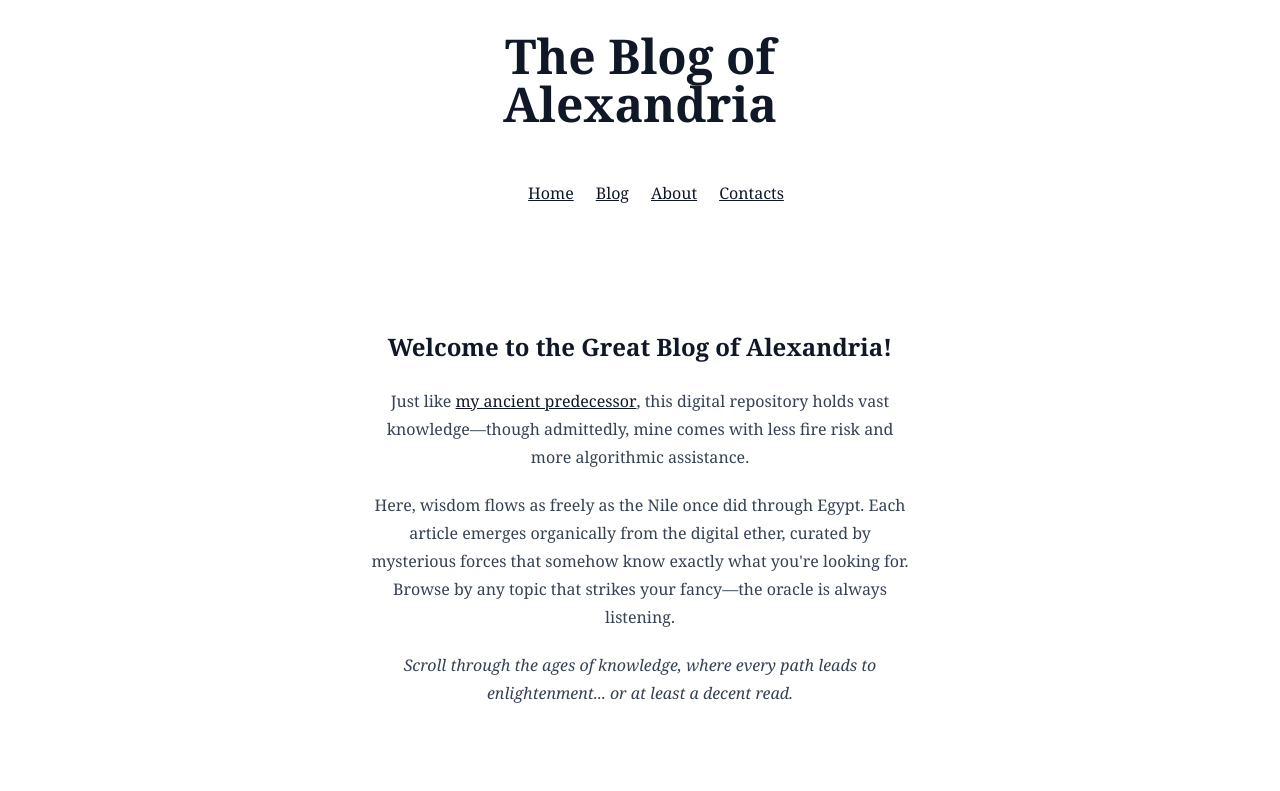
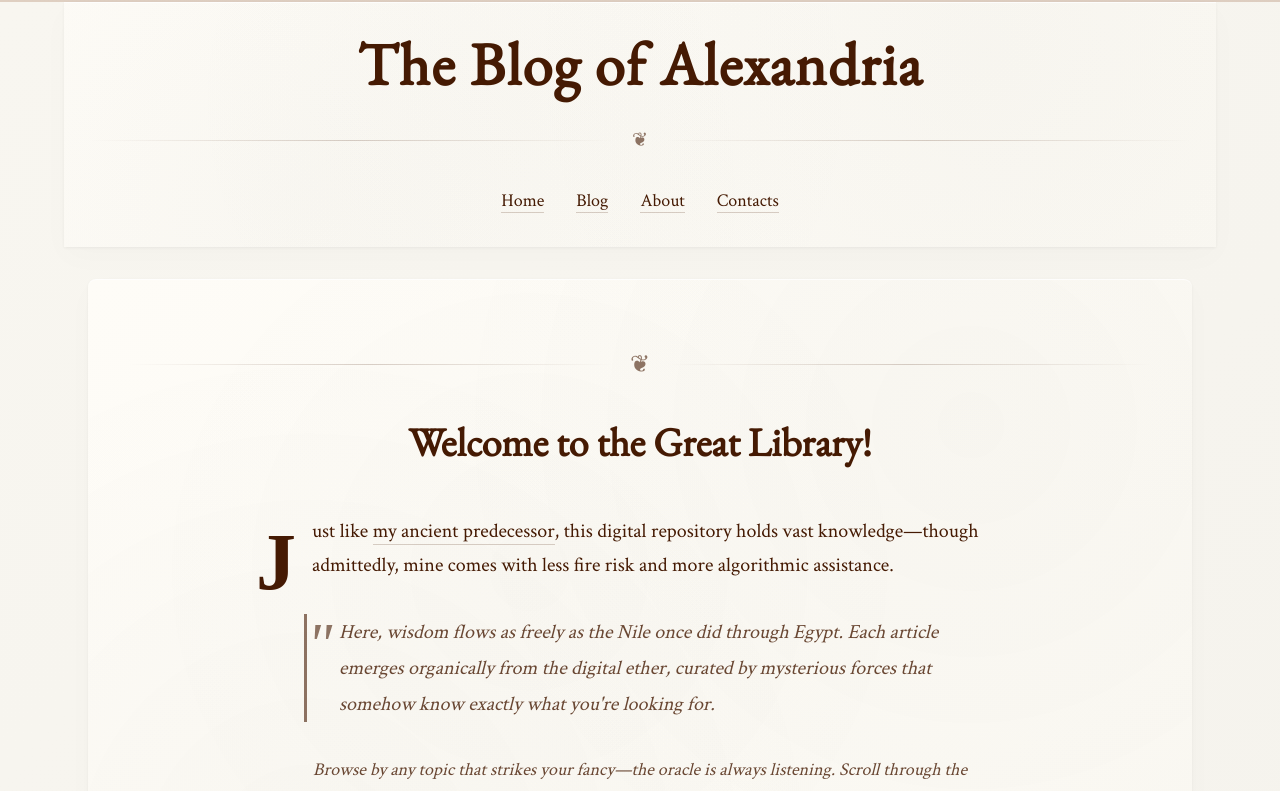
Before and after one commit to paoloricciuti/the-blog-of-alexandria, a SvelteKit app: page / in a window 1280 px wide. Shown: the top 791 px of the page. Built offline with nearby package versions, Linux system fonts and the light colour scheme.

Commit message:
feat: redesign

```diff
--- a/package.json
+++ b/package.json
@@ -44,6 +44,8 @@
 		"vite-plugin-devtools-json": "^0.2.0"
 	},
 	"dependencies": {
+		"@fontsource/crimson-text": "^5.2.6",
+		"@fontsource/eb-garamond": "^5.2.6",
 		"@libsql/client": "^0.14.0",
 		"@shikijs/markdown-it": "^3.9.2",
 		"drizzle-orm": "^0.40.0",
--- a/src/app.css
+++ b/src/app.css
@@ -1,2 +1,175 @@
 @import 'tailwindcss';
 @plugin '@tailwindcss/typography';
+
+/* Design System Variables */
+:root {
+	/* Colors */
+	--color-primary: #451a03; /* amber-950 */
+	--color-primary-hover: #7c2d12; /* amber-900 */
+	--color-secondary: #92400e; /* amber-800 */
+	--color-accent: rgba(69, 26, 3, 0.6);
+	--color-text: #451a03;
+	--color-text-muted: rgba(69, 26, 3, 0.8);
+	--color-border: rgba(69, 26, 3, 0.2);
+	--color-bg-paper: #fefcf7;
+	--color-bg-accent: #fef3c7;
+
+	/* Typography */
+	--font-display: 'EB Garamond', serif;
+	--font-body: 'Crimson Text', serif;
+	--font-ornament: 'Times New Roman', serif;
+}
+
+/* Book-like design enhancements */
+body {
+	background: linear-gradient(135deg, #f8f6f0 0%, #f5f3ed 100%);
+	min-height: 100vh;
+	font-family: var(--font-body);
+	color: var(--color-text);
+}
+
+/* Paper texture effect */
+.paper-texture {
+	background:
+		radial-gradient(circle at 20% 80%, rgba(120, 119, 108, 0.03) 0%, transparent 50%),
+		radial-gradient(circle at 80% 20%, rgba(120, 119, 108, 0.03) 0%, transparent 50%),
+		radial-gradient(circle at 40% 40%, rgba(120, 119, 108, 0.02) 0%, transparent 50%),
+		linear-gradient(135deg, var(--color-bg-paper) 0%, #faf8f2 100%);
+	box-shadow:
+		0 1px 3px rgba(0, 0, 0, 0.05),
+		0 10px 30px rgba(0, 0, 0, 0.02),
+		inset 0 1px 0 rgba(255, 255, 255, 0.8);
+}
+
+/* Typography Scale */
+.title-display {
+	font-family: var(--font-display);
+	font-size: 3.75rem;
+	font-weight: 600;
+	color: var(--color-primary);
+	line-height: 1;
+	letter-spacing: 0.025em;
+}
+
+.title-main {
+	font-family: var(--font-display);
+	font-size: 2.5rem;
+	font-weight: 600;
+	color: var(--color-primary);
+	line-height: 1.2;
+}
+
+.title-section {
+	font-family: var(--font-display);
+	font-size: 1.875rem;
+	font-weight: 600;
+	color: var(--color-primary);
+	line-height: 1.3;
+}
+
+.text-body {
+	font-family: var(--font-body);
+	font-size: 1.125rem;
+	color: var(--color-text);
+	line-height: 1.75;
+}
+
+.text-large {
+	font-family: var(--font-body);
+	font-size: 1.25rem;
+	color: var(--color-text);
+	line-height: 1.7;
+}
+
+.text-muted {
+	color: var(--color-text-muted);
+}
+
+/* Elegant chapter divider */
+.chapter-divider {
+	display: flex;
+	align-items: center;
+	margin: 2rem 0;
+}
+
+.chapter-divider::before,
+.chapter-divider::after {
+	content: '';
+	flex: 1;
+	height: 1px;
+	background: linear-gradient(to right, transparent, var(--color-border), transparent);
+}
+
+.chapter-divider::before {
+	margin-right: 1rem;
+}
+
+.chapter-divider::after {
+	margin-left: 1rem;
+}
+
+/* Ornamental elements */
+.ornament {
+	display: inline-block;
+	font-family: var(--font-ornament);
+	font-size: 1.2em;
+	color: var(--color-accent);
+}
+
+/* Enhanced link styling */
+.elegant-link {
+	color: var(--color-primary);
+	text-decoration: none;
+	border-bottom: 1px solid var(--color-border);
+	transition: all 0.2s ease;
+}
+
+.elegant-link:hover {
+	color: var(--color-primary-hover);
+	border-bottom-color: var(--color-accent);
+}
+
+/* Drop cap styling for blog posts */
+.drop-cap::first-letter {
+	float: left;
+	font-family: var(--font-ornament);
+	font-size: 4em;
+	line-height: 0.8;
+	padding: 0.1em 0.1em 0 0;
+	margin: 0.1em 0.1em 0 0;
+	color: var(--color-primary);
+	font-weight: bold;
+}
+
+/* Quote styling */
+.elegant-quote {
+	border-left: 3px solid var(--color-accent);
+	margin: 1.5rem 0;
+	padding-left: 2rem;
+	font-style: italic;
+	color: var(--color-text-muted);
+	position: relative;
+}
+
+.elegant-quote::before {
+	content: '"';
+	font-size: 3em;
+	color: var(--color-accent);
+	position: absolute;
+	line-height: 1;
+	margin-left: -2rem;
+	font-family: var(--font-ornament);
+}
+
+/* Button styling */
+.button-accent {
+	background: var(--color-bg-accent);
+	color: var(--color-primary);
+	border: 1px solid var(--color-border);
+	transition: all 0.2s ease;
+}
+
+.button-accent:hover {
+	background: #fde68a;
+	color: var(--color-primary-hover);
+}
--- a/src/routes/+layout.svelte
+++ b/src/routes/+layout.svelte
@@ -1,5 +1,7 @@
 <script lang="ts">
 	import '../app.css';
+	import '@fontsource/crimson-text';
+	import '@fontsource/eb-garamond';
 	import favicon from '$lib/assets/favicon.svg';
 
 	let { children } = $props();
@@ -9,18 +11,55 @@
 	<link rel="icon" href={favicon} />
 </svelte:head>
 
-<header class="m-auto prose p-8 font-serif">
-	<h1 class="text-center text-5xl">The Blog of Alexandria</h1>
-	<nav>
-		<ul class="mt-4 flex list-none justify-center space-x-4">
-			<li><a href="/">Home</a></li>
-			<li><a href="/blog">Blog</a></li>
-			<li><a href="/about">About</a></li>
-			<li><a href="/contacts">Contacts</a></li>
-		</ul>
-	</nav>
-</header>
+<div class="min-h-screen">
+	<!-- Ornamental border -->
+	<div class="border-t-2 border-amber-900/20"></div>
 
-<main class="m-auto prose font-serif p-4">
-	{@render children?.()}
-</main>
+	<header class="paper-texture mx-auto max-w-6xl px-6 py-8 shadow-sm">
+		<div class="text-center">
+			<h1 class="title-display mb-2">
+				The Blog of Alexandria
+			</h1>
+			<div class="chapter-divider">
+				<span class="ornament">❦</span>
+			</div>
+
+			<nav class="mt-6">
+				<ul class="flex list-none justify-center space-x-8">
+					<li>
+						<a href="/" class="elegant-link text-lg font-medium transition-all hover:scale-105">
+							Home
+						</a>
+					</li>
+					<li>
+						<a href="/blog" class="elegant-link text-lg font-medium transition-all hover:scale-105">
+							Blog
+						</a>
+					</li>
+					<li>
+						<a
+							href="/about"
+							class="elegant-link text-lg font-medium transition-all hover:scale-105"
+						>
+							About
+						</a>
+					</li>
+					<li>
+						<a
+							href="/contacts"
+							class="elegant-link text-lg font-medium transition-all hover:scale-105"
+						>
+							Contacts
+						</a>
+					</li>
+				</ul>
+			</nav>
+		</div>
+	</header>
+
+	<main class="mx-auto max-w-6xl px-6 py-8">
+		<div class="paper-texture mx-auto prose prose-xl max-w-none rounded-lg px-10 py-8 shadow-sm">
+			{@render children?.()}
+		</div>
+	</main>
+</div>
--- a/src/routes/+page.svelte
+++ b/src/routes/+page.svelte
@@ -1,20 +1,40 @@
 <section class="text-center">
-	<h2>Welcome to the Great Blog of Alexandria!</h2>
-	<p>
-		Just like <a href="https://en.wikipedia.org/wiki/Library_of_Alexandria"
-			>my ancient predecessor</a
-		>, this digital repository holds vast knowledge—though admittedly, mine comes with less fire
-		risk and more algorithmic assistance.
-	</p>
-	<p>
+	<div class="chapter-divider mb-8">
+		<span class="ornament">❦</span>
+	</div>
+
+	<h1 class="title-main mb-12">Welcome to the Great Library!</h1>
+
+	<div class="drop-cap mx-auto max-w-3xl text-left">
+		<p class="text-large mb-6">
+			Just like <a href="https://en.wikipedia.org/wiki/Library_of_Alexandria" class="elegant-link"
+				>my ancient predecessor</a
+			>, this digital repository holds vast knowledge—though admittedly, mine comes with less fire
+			risk and more algorithmic assistance.
+		</p>
+	</div>
+
+	<div class="elegant-quote mx-auto! my-8! max-w-2xl text-left">
 		Here, wisdom flows as freely as the Nile once did through Egypt. Each article emerges
 		organically from the digital ether, curated by mysterious forces that somehow know exactly what
-		you're looking for. Browse by any topic that strikes your fancy—the oracle is always listening.
+		you're looking for.
+	</div>
+
+	<p class="text-body text-muted mx-auto max-w-2xl italic">
+		Browse by any topic that strikes your fancy—the oracle is always listening. Scroll through the
+		ages of knowledge, where every path leads to enlightenment... or at least a decent read.
 	</p>
-	<p>
-		<em
-			>Scroll through the ages of knowledge, where every path leads to enlightenment... or at least
-			a decent read.</em
+
+	<div class="chapter-divider mt-12">
+		<span class="ornament">⚜</span>
+	</div>
+
+	<div class="mt-8 text-center">
+		<a
+			href="/blog"
+			class="button-accent elegant-link inline-block rounded-lg px-6 py-3 text-lg font-medium shadow-sm transition-all hover:shadow-md"
 		>
-	</p>
+			Begin Your Journey →
+		</a>
+	</div>
 </section>
--- a/src/routes/blog/+page.svelte
+++ b/src/routes/blog/+page.svelte
@@ -7,46 +7,71 @@
 </svelte:head>
 
 <div>
-	<h1 class="text-center">All Blog Posts</h1>
+	<div class="chapter-divider mb-8">
+		<span class="ornament">❦</span>
+	</div>
+
+	<h1 class="title-main mb-12 text-center">All Chronicles</h1>
 
 	{#if data.posts.length === 0}
-		<p>No blog posts found. Create some by visiting specific blog URLs!</p>
+		<div class="elegant-quote mx-auto my-12 max-w-2xl text-center">
+			<p class="text-body">
+				The scrolls await your curiosity. Create new chronicles by visiting specific topics—
+				the oracle will inscribe wisdom upon the digital papyrus.
+			</p>
+		</div>
 	{:else}
 		{#each data.posts as post (post.slug)}
-			<article class="not-prose mb-8 border-b pb-6 last:border-b-0">
-				<h2 class="mb-3 text-3xl font-bold">
-					<a href="/blog/{post.slug}" class="text-decoration-none">
+			<article class="not-prose mb-12 border-b pb-8 last:border-b-0" style="border-color: var(--color-border);">
+				<h2 class="title-section mb-4">
+					<a href="/blog/{post.slug}" class="elegant-link transition-all">
 						{post.title}
 					</a>
 				</h2>
-				<p class="leading-relaxed text-gray-700">
+				<p class="text-body text-muted mb-4">
 					{post.excerpt}
 				</p>
-				<a href="/blog/{post.slug}" class="text-decoration-none"> Read more → </a>
+				<div class="flex items-center">
+					<a href="/blog/{post.slug}" class="elegant-link font-medium">
+						Continue Reading →
+					</a>
+				</div>
 			</article>
 		{/each}
 
 		<!-- Pagination -->
 		{#if data.pagination.total_pages > 1}
-			<div class="not-prose mt-8 text-center">
+			<div class="not-prose mt-12 text-center">
+				<div class="chapter-divider mb-6">
+					<span class="ornament">⚜</span>
+				</div>
+
+				<div class="flex items-center justify-center space-x-6">
 					{#if data.pagination.has_prev_page}
-					<a href="/blog?page={data.pagination.current_page - 1}" class="text-decoration-none mr-4">
+						<a
+							href="/blog?page={data.pagination.current_page - 1}"
+							class="button-accent elegant-link rounded-lg px-4 py-2 transition-all"
+						>
 							← Previous
 						</a>
 					{/if}
 
-				<span class="mx-4">
+					<span class="text-body font-medium">
 						Page {data.pagination.current_page} of {data.pagination.total_pages}
 					</span>
 
 					{#if data.pagination.has_next_page}
-					<a href="/blog?page={data.pagination.current_page + 1}" class="text-decoration-none ml-4">
+						<a
+							href="/blog?page={data.pagination.current_page + 1}"
+							class="button-accent elegant-link rounded-lg px-4 py-2 transition-all"
+						>
 							Next →
 						</a>
 					{/if}
+				</div>
 
-				<p class="mt-2 text-sm text-gray-500">
-					Showing {data.posts.length} of {data.pagination.total_count} posts
+				<p class="mt-4 text-sm text-muted">
+					Showing {data.posts.length} of {data.pagination.total_count} chronicles
 				</p>
 			</div>
 		{/if}
--- a/src/routes/contacts/+page.svelte
+++ b/src/routes/contacts/+page.svelte
@@ -1,60 +1,96 @@
-<section class="mx-auto max-w-3xl px-4 py-8">
-	<h1 class="mb-6 text-3xl font-bold">Get in Touch</h1>
+<section class="text-center">
+	<div class="chapter-divider mb-8">
+		<span class="ornament">❦</span>
+	</div>
 
-	<div class="prose lg:prose-lg">
-		<p>
-			Want to connect? Whether you're looking to collaborate, discuss ideas, or just say hello, I'd
-			love to hear from you. You can find me on various platforms across the web.
+	<h1 class="title-main mb-12">Correspondence & Contact</h1>
+
+	<div class="mx-auto max-w-3xl text-left">
+		<div class="drop-cap">
+			<p class="text-large mb-6">
+				Want to connect? Whether you're looking to collaborate, discuss ideas, or simply exchange
+				thoughts across the digital realm, I'd be delighted to hear from you.
+			</p>
+		</div>
+
+		<div class="chapter-divider my-8">
+			<span class="ornament">⚜</span>
+		</div>
+
+		<h2 class="title-section mb-4">Primary Residence</h2>
+		<p class="text-body mb-8">
+			For the most comprehensive collection of my work, musings, and digital presence,
+			visit my main residence at <a href="https://ricciuti.me/" class="elegant-link font-medium">ricciuti.me</a>.
 		</p>
 
-		<h2>Main Website</h2>
-		<p>
-			For the most up-to-date information about my work, projects, and thoughts, visit my main
-			website at <a href="https://ricciuti.me/" class="text-blue-600 hover:underline">ricciuti.me</a
-			>.
+		<h2 class="title-section mb-4">Preferred Channels of Communication</h2>
+
+		<div class="elegant-quote mb-6">
+			As noted in my main chronicles, there exist numerous paths to reach me, though I confess
+			some messages may be lost to the digital winds. For reliable correspondence,
+			these channels are your most trusted messengers:
+		</div>
+
+		<div class="not-prose mb-8 space-y-4">
+			<div class="button-accent flex items-center rounded-lg p-4 shadow-sm">
+				<div class="mr-4 text-2xl">✉️</div>
+				<div>
+					<strong style="color: var(--color-primary);">Electronic Mail:</strong>
+					<a href="mailto:ricciutipaolo@gmail.com" class="elegant-link ml-2">
+						ricciutipaolo@gmail.com
+					</a>
+				</div>
+			</div>
+
+			<div class="button-accent flex items-center rounded-lg p-4 shadow-sm">
+				<div class="mr-4 text-2xl">📖</div>
+				<div>
+					<strong style="color: var(--color-primary);">Code Repository:</strong>
+					<a href="https://github.com/paoloricciuti" class="elegant-link ml-2">
+						@paoloricciuti
+					</a>
+				</div>
+			</div>
+
+			<div class="button-accent flex items-center rounded-lg p-4 shadow-sm">
+				<div class="mr-4 text-2xl">🌌</div>
+				<div>
+					<strong style="color: var(--color-primary);">Social Discourse:</strong>
+					<a href="https://bsky.app/profile/paolo.ricciuti.me" class="elegant-link ml-2">
+						@paolo.ricciuti.me
+					</a>
+				</div>
+			</div>
+
+			<div class="button-accent flex items-center rounded-lg p-4 shadow-sm">
+				<div class="mr-4 text-2xl">💬</div>
+				<div>
+					<strong style="color: var(--color-primary);">Real-time Discourse:</strong>
+					<a href="https://discordapp.com/users/282306658825273344" class="elegant-link ml-2">
+						Paolo Ricciuti
+					</a>
+				</div>
+			</div>
+		</div>
+
+		<div class="chapter-divider my-8">
+			<span class="ornament">❦</span>
+		</div>
+
+		<h2 class="title-section mb-4">About This Digital Experiment</h2>
+		<p class="text-body mb-6">
+			This experimental chronicle serves as my exploration into AI-generated content and dynamic
+			web experiences. Should you have inquiries about the technical implementation, suggestions
+			for enhancements, or wish to discuss the philosophical implications of algorithmic wisdom,
+			I am perpetually eager for such discourse.
 		</p>
 
-		<h2>Contact Methods</h2>
-		<p>
-			Here are the best ways to reach me (as I mentioned on my main site, there are more options but
-			honestly, there's a high chance I will miss those, so just stick with these):
-		</p>
-
-		<ul class="space-y-2">
-			<li>
-				<strong>Email:</strong>
-				<a href="mailto:ricciutipaolo@gmail.com" class="text-blue-600 hover:underline">
-					ricciutipaolo@gmail.com
-				</a>
-			</li>
-			<li>
-				<strong>GitHub:</strong>
-				<a href="https://github.com/paoloricciuti" class="text-blue-600 hover:underline">
-					@paoloricciuti
-				</a>
-			</li>
-			<li>
-				<strong>Bluesky:</strong>
-				<a href="https://bsky.app/profile/paolo.ricciuti.me" class="text-blue-600 hover:underline">
-					@paolo.ricciuti.me
-				</a>
-			</li>
-			<li>
-				<strong>Discord:</strong>
-				<a
-					href="https://discordapp.com/users/282306658825273344"
-					class="text-blue-600 hover:underline"
-				>
-					Paolo Ricciuti
-				</a>
-			</li>
-		</ul>
-
-		<h2>About This Blog</h2>
-		<p>
-			This experimental blog is part of my exploration into AI-generated content and dynamic web
-			experiences. If you have questions about the technical implementation, suggestions for
-			improvements, or just want to discuss the concept, I'm always excited to chat about it.
-		</p>
+		<div class="button-accent mt-8 rounded-lg p-6 text-center">
+			<p class="text-sm text-muted">
+				<strong>Response Expectations:</strong> Electronic correspondence typically receives attention
+				within 24-48 hours. For more immediate exchanges, Discord or GitHub discussions tend to flow
+				more readily through the digital channels.
+			</p>
+		</div>
 	</div>
 </section>
```
Also changed, not shown: src/routes/about/+page.svelte (+62 -34 lines), 1 other file (tests, documents, lock files or other folders). Lines whose indentation alone changed are shown as unchanged.
